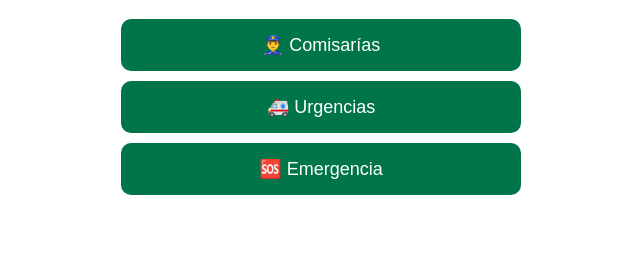
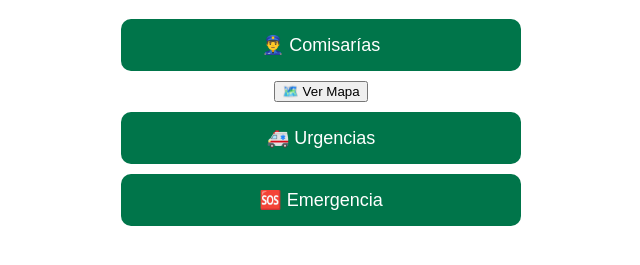
Before and after one commit to KNODRON/fast-routes, a plain HTML site: page index.html in a window 1280 px wide. Shown: the part 89-354 px from the top of the page, without its empty margins (319-959 px from the left). Drawn offline with Linux system fonts and the light colour scheme.

Commit message:
Update index.html

```diff
--- a/index.html
+++ b/index.html
@@ -87,6 +87,11 @@
   <h1>Rutas Rápidas</h1>
 
   <button class="main-button" onclick="mostrarUnidades()">👮‍♂️ Comisarías</button>
+  <a href="mapa.html">
+  <button class="boton-principal">
+    🗺️ Ver Mapa
+  </button>
+  </a>
   <button class="main-button" onclick="abrirUrgencias()">🚑 Urgencias</button>
   <button class="main-button" onclick="abrirEmergencia()">🆘 Emergencia</button>
 
```
